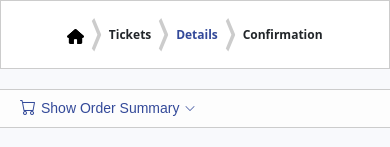
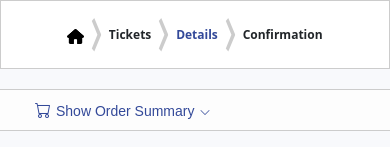
Before and after one commit to BriceWidger/event-planner, a React (Create React App) app: page /details in a window 390 px wide. Shown: the top 147 px of the page. Built offline with nearby package versions, Linux system fonts and the light colour scheme.

Commit message:
detailspage rwd modifications

```diff
--- a/src/components/detailspage/DetailsPage.jsx
+++ b/src/components/detailspage/DetailsPage.jsx
@@ -2,7 +2,6 @@ import React from "react";
 import CheckoutHeader from "../checkOutHeader/CheckoutHeader";
 import DetailsForm from "./DetailsForm";
 import DetailsOrderSummary from "./DetailsOrderSummary";
-import DetailsTimer from "../checkOutHeader/DetailsTimer";
 import "bootstrap-icons/font/bootstrap-icons.css";
 
 const DetailsPage = () => {
@@ -28,6 +27,20 @@ const DetailsPage = () => {
         }}
       >
         <div className="d-flex align-items-center">
+          <div
+            className="icons-text-wrap col-xs-8"
+            style={{
+              width: "66.6666666667%",
+              float: "left",
+              position: "relative",
+              minHeight: "1px",
+              paddingRight: "15px",
+              paddingLeft: "15px",
+              color: "#334999",
+              cursor: "pointer",
+              fontWeight: 500,
+            }}
+          >
             <i
               class="bi bi-cart"
               style={{
@@ -37,11 +50,9 @@ const DetailsPage = () => {
               }}
             ></i>
             <span
-            className="text-primary"
               style={{
                 color: "#334999",
                 cursor: "pointer",
-              wordBreak: "break-word",
                 fontWeight: 500,
                 fontSize: "14px",
                 fontFamily: "proxima-nova, sans-serif",
@@ -56,10 +67,9 @@ const DetailsPage = () => {
                 fontSize: "11px",
                 color: "#334999",
                 cursor: "pointer",
-              wordBreak: "break-word",
-              fontWeight: 500,
               }}
             ></i>
+          </div>
         </div>
       </div>
       <div
```
Lines whose indentation alone changed are shown as unchanged.
